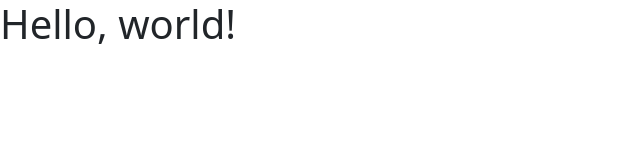
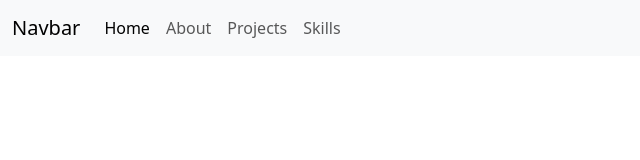
Before and after one commit to benfinley03/MIS3033_PersonalSite, a plain HTML site: page index.html in a window 1280 px wide. Shown: the whole page, without its empty margins (0-640 px from the left). Drawn offline with nearby package versions, Linux system fonts and the light colour scheme.

Commit message:
Update index.html

```diff
--- a/index.html
+++ b/index.html
@@ -7,7 +7,25 @@
     <link href="https://cdn.jsdelivr.net/npm/bootstrap@5.3.2/dist/css/bootstrap.min.css" rel="stylesheet" integrity="sha384-T3c6CoIi6uLrA9TneNEoa7RxnatzjcDSCmG1MXxSR1GAsXEV/Dwwykc2MPK8M2HN" crossorigin="anonymous">
   </head>
   <body>
-    <h1>Hello, world!</h1>
+
+    <nav class="navbar navbar-expand-lg bg-body-tertiary">
+  <div class="container-fluid">
+    <a class="navbar-brand" href="#">Navbar</a>
+    <button class="navbar-toggler" type="button" data-bs-toggle="collapse" data-bs-target="#navbarNav" aria-controls="navbarNav" aria-expanded="false" aria-label="Toggle navigation">
+      <span class="navbar-toggler-icon"></span>
+    </button>
+    <div class="collapse navbar-collapse" id="navbarNav">
+      <ul class="navbar-nav">
+        <li class="nav-item"><a class="nav-link active" aria-current="page" href="#">Home</a></li>
+        <li class="nav-item"><a class="nav-link" href="#">About</a></li>
+        <li class="nav-item"><a class="nav-link" href="#">Projects</a></li>
+        <li class="nav-item"><a class="nav-link" href="#">Skills</a></li>
+      </ul>
+    </div>
+  </div>
+</nav>
+
+
     <script src="https://cdn.jsdelivr.net/npm/bootstrap@5.3.2/dist/js/bootstrap.bundle.min.js" integrity="sha384-C6RzsynM9kWDrMNeT87bh95OGNyZPhcTNXj1NW7RuBCsyN/o0jlpcV8Qyq46cDfL" crossorigin="anonymous"></script>
   </body>
 </html>
```
